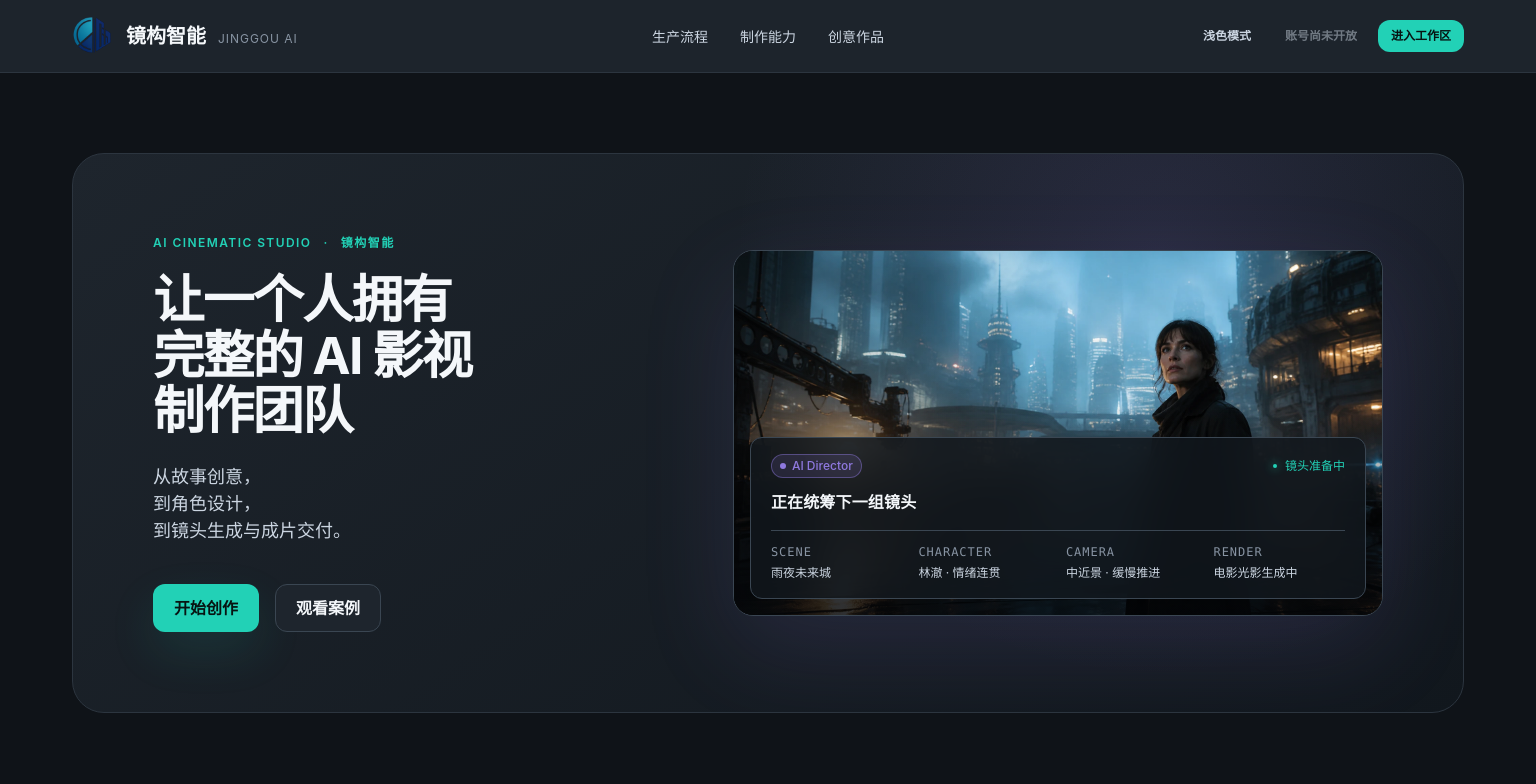
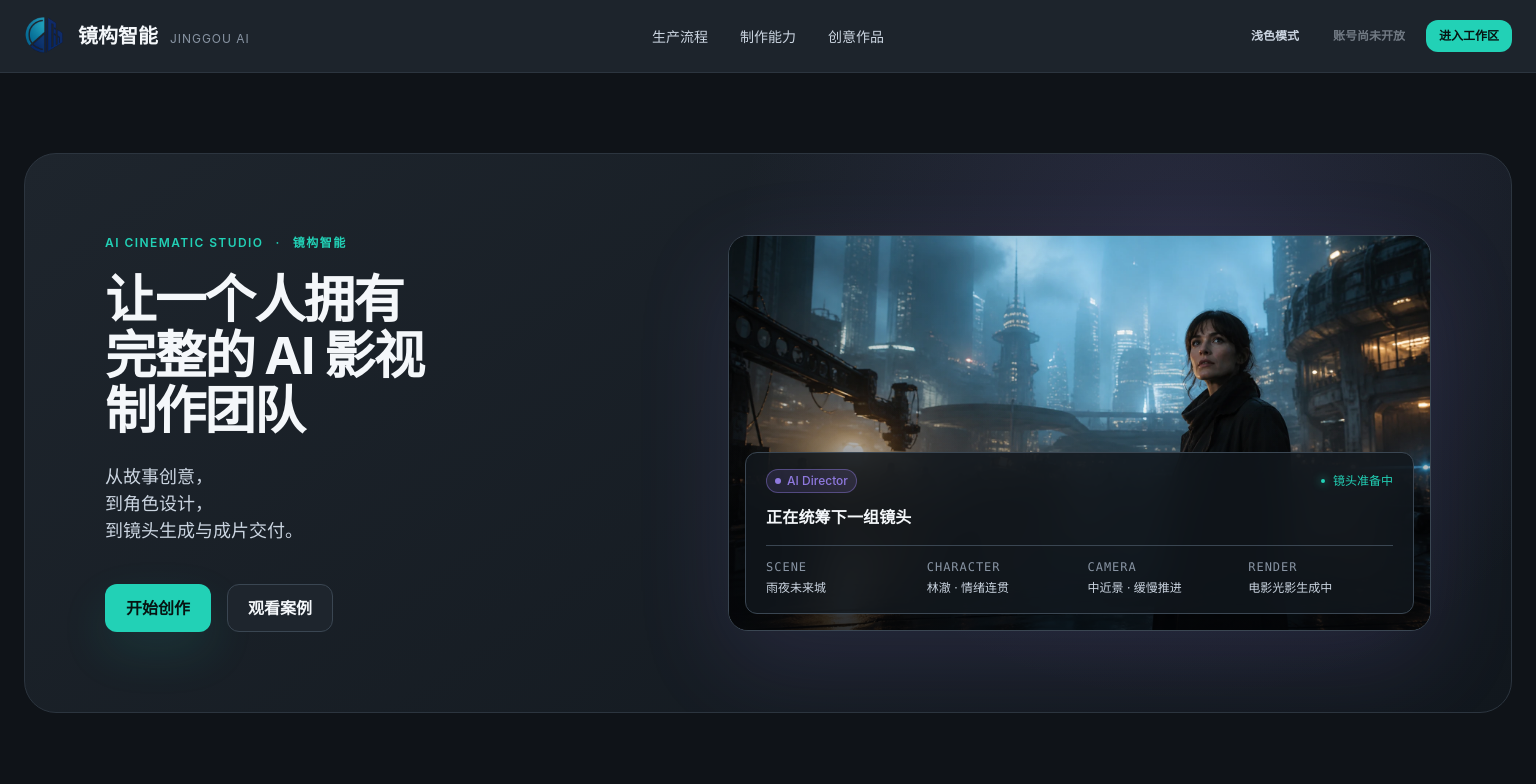
Before and after one commit to lpjiayou/AI-Cinematic-Studio-Frontend, a Next.js app: page / in a window 1536 px wide. Shown: the top 784 px of the page. Built offline with nearby package versions, Linux system fonts and the light colour scheme.

Commit message:
fix(frontend): restore fluid full-width layouts

```diff
--- a/src/app/creator/projects/[projectRef]/planning/characters/character-studio.module.css
+++ b/src/app/creator/projects/[projectRef]/planning/characters/character-studio.module.css
@@ -23,7 +23,7 @@
 
 .page {
   display: grid;
-  width: min(100%, 118rem);
+  width: 100%;
   min-width: 0;
   margin: 0 auto;
   padding: var(--acs-space-4) var(--acs-space-6) var(--acs-space-12);
@@ -2042,7 +2042,7 @@
 
 @media (min-width: 1440px) {
   .page {
-    width: min(calc(100% - var(--acs-space-8)), 118rem);
+    width: 100%;
   }
 
   .assistantPanel {
--- a/src/styles/tokens.css
+++ b/src/styles/tokens.css
@@ -122,7 +122,13 @@
   --acs-topbar-min-height: 3.5rem;
   --acs-candidate-strip-results-min-height: 7.5rem;
   --acs-bottom-drawer-height: 17.5rem;
-  --acs-content-max-width: 90rem;
+  /*
+   * Application shells are viewport-fluid. Readable copy keeps its own local
+   * measure, while page and header padding provide the safe edge gutter.
+   * A fixed rem cap made 2K/4K and browser-zoomed layouts collapse into a
+   * narrow centered column instead of using the available production canvas.
+   */
+  --acs-content-max-width: 100%;
 }
 
 @theme inline {
```
Also changed, not shown: 1 other file (tests, documents, lock files or other folders).
